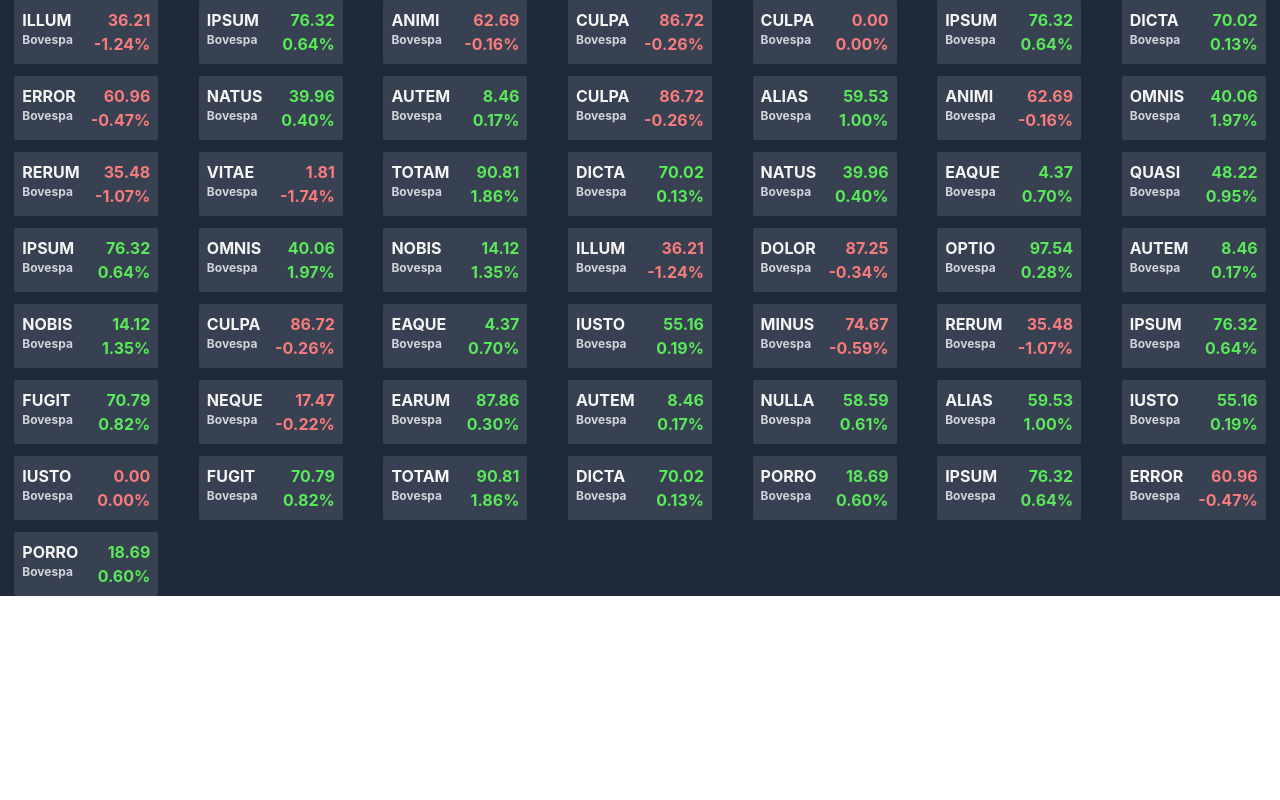
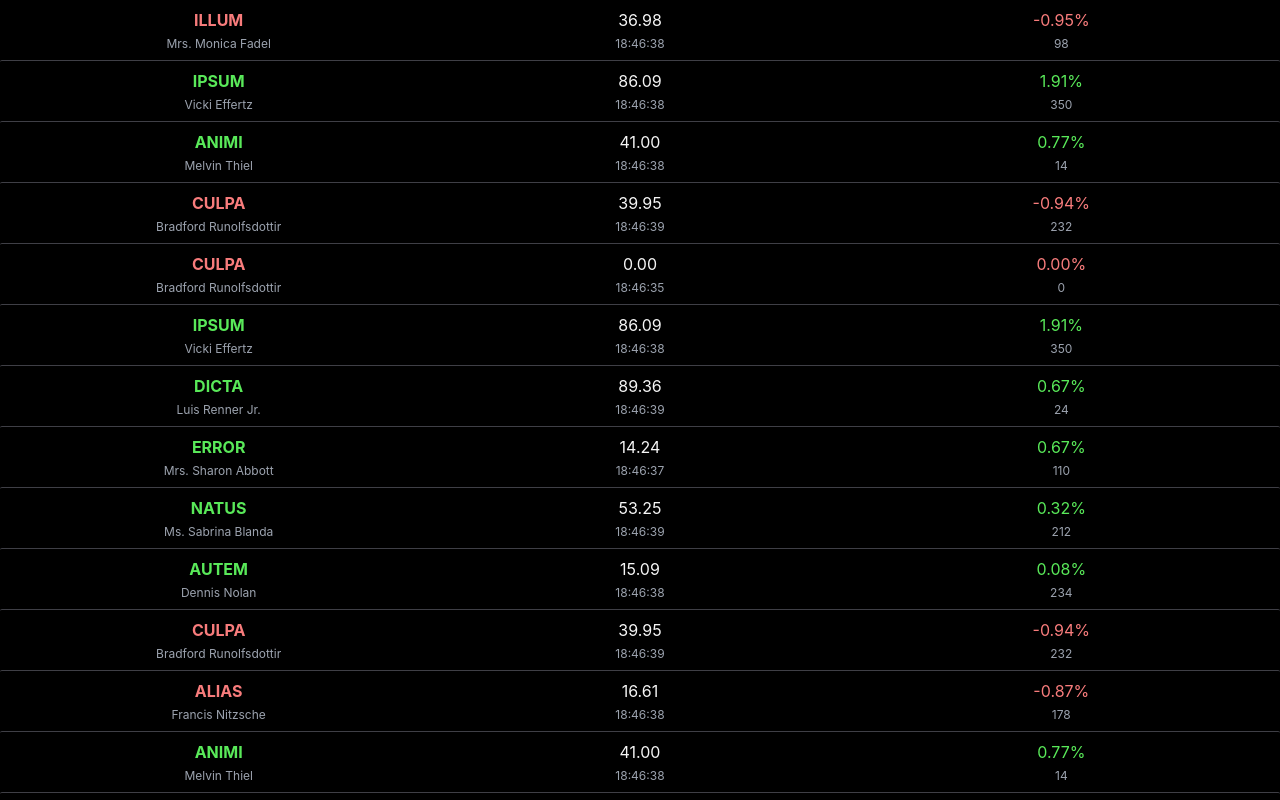
Before and after one commit to GDX64/pwa, a Vue app: page / in a window 1280 px wide. Shown: the top 800 px of the page. Built offline with nearby package versions, Linux system fonts and the light colour scheme.

Commit message:
Table layout adjusts

```diff
--- a/src/App.vue
+++ b/src/App.vue
@@ -1,20 +1,18 @@
 <script setup lang="ts">
-import { reactive } from "vue";
-import { Asset } from "./AssetMob/Asset";
-import { faker } from "@faker-js/faker";
-import AssetsCards from "./components/AssetsCards.vue";
+import { reactive } from 'vue';
+import { Asset } from './AssetMob/Asset';
+import { faker } from '@faker-js/faker';
+import AssetsCards from './components/AssetsCards.vue';
 
-const tickers = [...Array(50)].map(() =>
-  faker.lorem.word({ length: 5 }).toUpperCase()
-);
+const tickers = [...Array(50)].map(() => faker.lorem.word({ length: 5 }).toUpperCase());
 const assets = reactive(tickers.map((ticker) => Asset.get(ticker)));
 assets.forEach((asset) => asset.observe());
 </script>
 
 <template>
-  <div class="w-screen bg-gray-800">
-    <AssetsCards :assets="assets"></AssetsCards>
-  </div>
+    <div class="w-screen max-w-full bg-black">
+        <AssetsCards :assets="assets"></AssetsCards>
+    </div>
 </template>
 
 <style scoped></style>
--- a/src/AssetMob/Asset.ts
+++ b/src/AssetMob/Asset.ts
@@ -1,27 +1,40 @@
-import { tsImportEqualsDeclaration } from "@babel/types";
-import { merge, Observable, tap } from "rxjs";
-import { markRaw, reactive } from "vue";
-import { randomGen } from "../random/randomWalk";
+import { faker } from '@faker-js/faker';
+import { interval, merge, Observable, tap } from 'rxjs';
+import { markRaw, reactive } from 'vue';
+import { randomGen } from '../random/randomWalk';
 
 const assetMap = new Map<string, Asset>();
 export class Asset {
+    trades = 0;
     quotation = 0;
     variation = 0;
+    date = new Date();
+    name = faker.name.fullName();
     obs$: Observable<number>;
-  exchange = "Bovespa";
+    exchange = 'Bovespa';
     constructor(public ticker: string) {
         const asset = reactive(this);
         const quotation = randomGen({ initial: Math.random() * 100 }).pipe(
             tap((value) => {
                 asset.quotation = value;
-      })
+            }),
         );
         const variation = randomGen({ max: 30, min: -30 }).pipe(
             tap((value) => {
                 asset.variation = value;
-      })
+            }),
         );
-    this.obs$ = markRaw(merge(quotation, variation));
+        const trades = randomGen({ initial: Math.random() * 10 }).pipe(
+            tap((value) => {
+                asset.trades += Math.round(value);
+            }),
+        );
+        const date = interval(3000 * Math.random()).pipe(
+            tap(() => {
+                asset.date.setTime(Date.now());
+            }),
+        );
+        this.obs$ = markRaw(merge(quotation, variation, trades, date));
     }
 
     static get(ticker: string): Asset {
@@ -39,6 +52,6 @@
     }
 
     varClass() {
-    return this.variation > 0 ? "var-positive" : "var-negative";
+        return this.variation > 0 ? 'var-positive' : 'var-negative';
     }
 }
--- a/src/components/AssetsCards.vue
+++ b/src/components/AssetsCards.vue
@@ -1,28 +1,26 @@
 <template>
-  <div
-    class="grid gap-x-3 gap-y-3 max-w-full w-full justify-center justify-items-center"
-    style="grid-template-columns: repeat(auto-fit, minmax(150px, 1fr))"
-  >
-    <template v-for="asset of assets" :key="asset.ticker">
-      <div
-        class="font-bold grid grid-cols-2 grid-flow-row w-36 bg-gray-700 rounded-sm p-2"
-        v-memo="[asset.ticker, asset.quotation]"
-      >
-        <p class="">{{ asset.ticker }}</p>
-        <p class="justify-self-end" :class="asset.varClass()">
-          {{ asset.quotation.toFixed(2) }}
-        </p>
-        <p class="text-xs text-gray-300">{{ asset.exchange }}</p>
-        <p class="justify-self-end" :class="asset.varClass()">
-          {{ asset.variation.toFixed(2) + "%" }}
-        </p>
-      </div>
-    </template>
-  </div>
+    <div class="grid grid-cols-1 max-w-full w-full justify-center justify-items-center divide-y divide-zinc-700" style="">
+        <template v-for="asset of assets" :key="asset.ticker">
+            <div class="grid grid-cols-3 w-full rounded-sm p-2" v-memo="[asset.ticker, asset.quotation]">
+                <div class="text-center space-y-1">
+                    <p class="justify-center font-bold" :class="asset.varClass()">{{ asset.ticker }}</p>
+                    <p class="justify-center text-xs text-gray-400 truncate overflow-hidden">{{ asset.name }}</p>
+                </div>
+                <div class="text-center space-y-1">
+                    <p class="">{{ asset.quotation.toFixed(2) }}</p>
+                    <p class="text-xs text-gray-400">{{ asset.date.toTimeString().split(' ')[0] }}</p>
+                </div>
+                <div class="text-center space-y-1">
+                    <p class="" :class="asset.varClass()">{{ asset.variation.toFixed(2) + '%' }}</p>
+                    <p class="text-xs text-gray-400">{{ asset.trades }}</p>
+                </div>
+            </div>
+        </template>
+    </div>
 </template>
 
 <script lang="ts" setup>
-import { Asset } from "../AssetMob/Asset";
+import { Asset } from '../AssetMob/Asset';
 
 defineProps<{ assets: Asset[] }>();
 </script>
```
Also changed, not shown: .prettierrc.json (added). Lines whose indentation alone changed are shown as unchanged.
